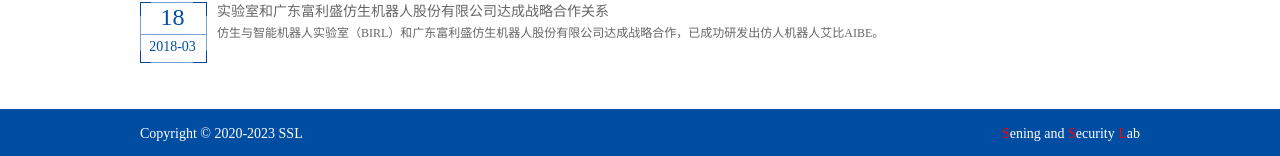
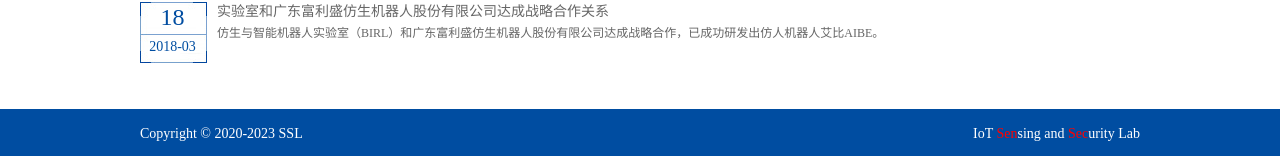
Before and after one commit to Wenqiangjin/wenqiangjin.github.io, a Jekyll site: the page built from index.html, in a window 1280 px wide. Shown: the part 1616-1772 px from the top of the page. Built offline with Jekyll 4.4.1, drawn with Linux system fonts in a browser that asks for light colours.

Commit message:
Update default.html

```diff
--- a/_layouts/default.html
+++ b/_layouts/default.html
@@ -56,7 +56,7 @@
       <div class="temp_center">
         <div class="bottom">
           <div class="left"><p>Copyright &copy; 2020-2023 SSL</p></div>
-          <div class="right"><p><span style="color:red">S</span>ening and <span style="color:red">S</span>ecurity <span style="color:red">L</span>ab</p></div>
+          <div class="right"><p>IoT <span style="color:red">Sen</span>sing and <span style="color:red">Sec</span>urity Lab</p></div>
         </div>
       </div>
     </div>
```
